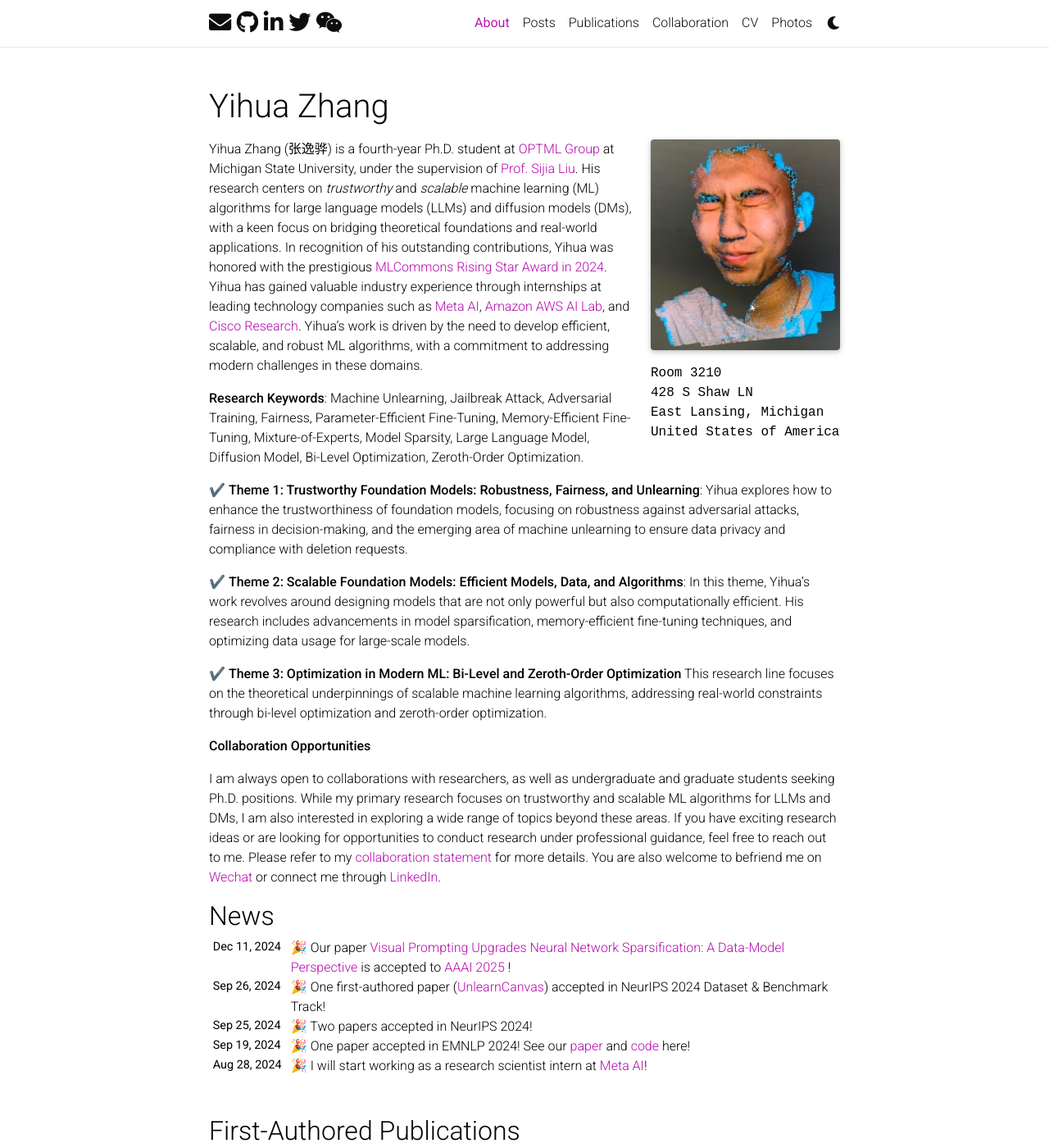
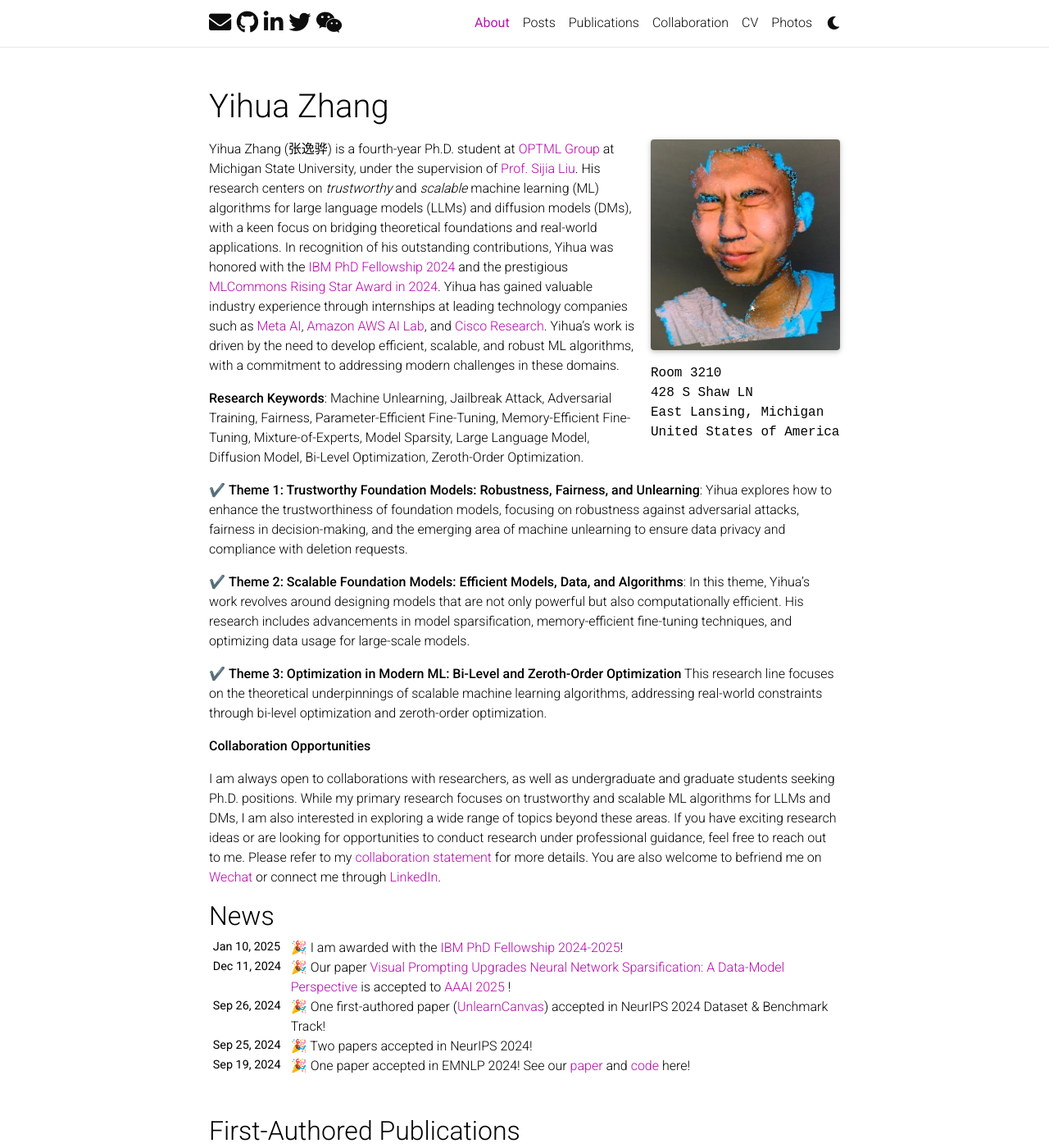
Before and after one commit to NormalUhr/yihua-zhang, a Jekyll site: the page built from _pages/about.md, in a window 1280 px wide and 1400 px high. Shown: the whole window at 82% size. Built offline with Jekyll 4.4.1, drawn with Linux system fonts in a browser that asks for light colours; full-size pictures stand in for the smaller copies a plugin makes; emoji names are drawn with the system emoji font; comment, search, counter and statistics services are not loaded; a style sheet for code colours, icons or effects is not loaded.

Commit message:
update news and IBM Fellowship

```diff
--- a/_pages/about.md
+++ b/_pages/about.md
@@ -22,7 +22,7 @@
 ---
 
 
-Yihua Zhang (张逸骅) is a fourth-year Ph.D. student at [OPTML Group](https://www.optml-group.com/) at Michigan State University, under the supervision of [Prof. Sijia Liu](https://lsjxjtu.github.io/). His research centers on *trustworthy* and *scalable* machine learning (ML) algorithms for large language models (LLMs) and diffusion models (DMs), with a keen focus on bridging theoretical foundations and real-world applications. In recognition of his outstanding contributions, Yihua was honored with the prestigious [MLCommons Rising Star Award in 2024](https://mlcommons.org/2024/06/2024-mlc-rising-stars/). Yihua has gained valuable industry experience through internships at leading technology companies such as [Meta AI](https://ai.meta.com/), [Amazon AWS AI Lab](https://aws.amazon.com/ai/), and [Cisco Research](https://research.cisco.com/). Yihua’s work is driven by the need to develop efficient, scalable, and robust ML algorithms, with a commitment to addressing modern challenges in these domains.
+Yihua Zhang (张逸骅) is a fourth-year Ph.D. student at [OPTML Group](https://www.optml-group.com/) at Michigan State University, under the supervision of [Prof. Sijia Liu](https://lsjxjtu.github.io/). His research centers on *trustworthy* and *scalable* machine learning (ML) algorithms for large language models (LLMs) and diffusion models (DMs), with a keen focus on bridging theoretical foundations and real-world applications. In recognition of his outstanding contributions, Yihua was honored with the [IBM PhD Fellowship 2024](https://research.ibm.com/university/awards/fellowships.html) and the prestigious [MLCommons Rising Star Award in 2024](https://mlcommons.org/2024/06/2024-mlc-rising-stars/). Yihua has gained valuable industry experience through internships at leading technology companies such as [Meta AI](https://ai.meta.com/), [Amazon AWS AI Lab](https://aws.amazon.com/ai/), and [Cisco Research](https://research.cisco.com/). Yihua’s work is driven by the need to develop efficient, scalable, and robust ML algorithms, with a commitment to addressing modern challenges in these domains.
 
 **Research Keywords**: Machine Unlearning, Jailbreak Attack, Adversarial Training, Fairness, Parameter-Efficient Fine-Tuning, Memory-Efficient Fine-Tuning, Mixture-of-Experts, Model Sparsity, Large Language Model, Diffusion Model, Bi-Level Optimization, Zeroth-Order Optimization.
 
```
Also changed, not shown: _news/IBM_Fellowship.md (+1 -1 lines).
